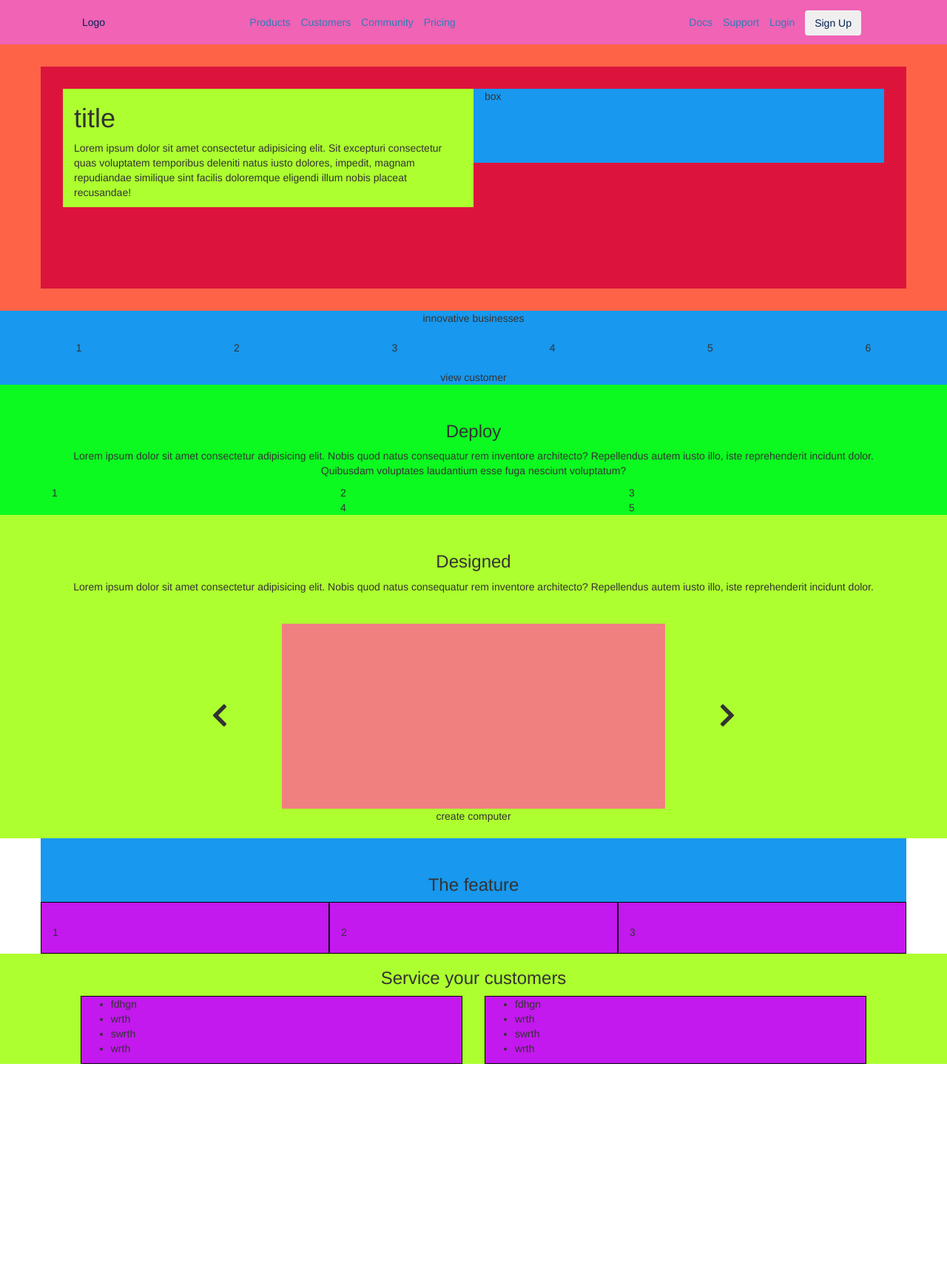
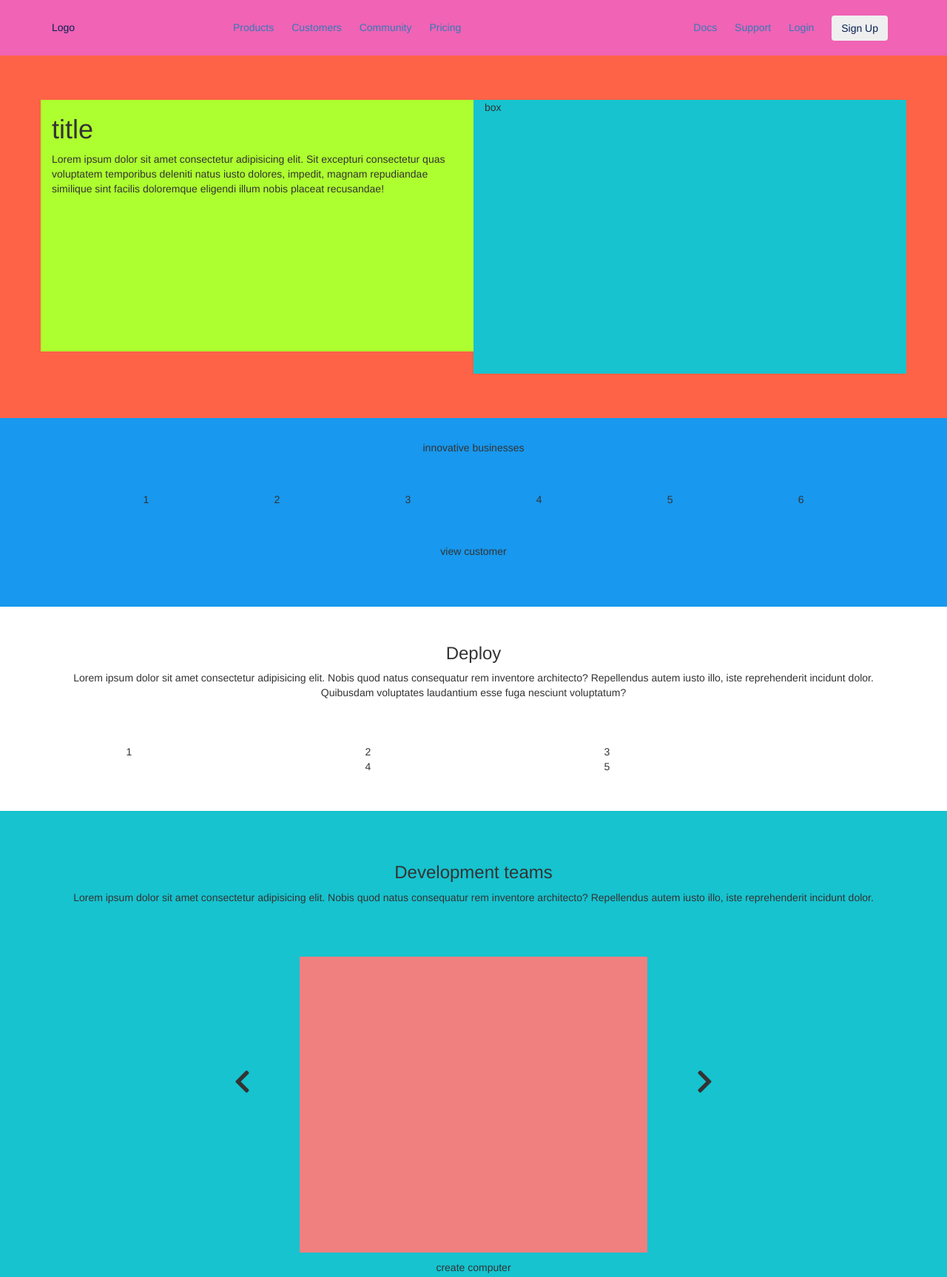
Before and after one commit to Giuseppe-Napoli/html-css-digitalocean, a plain HTML site: page index.html in a window 1280 px wide. Shown: the top 1726 px of the page at 74% size. Before the commit the page ends 1438 px from the top, so only its background shows below. Drawn offline with nearby package versions, Linux system fonts and the light colour scheme.

Commit message:
struttura terminata

```diff
--- a/css/style.css
+++ b/css/style.css
@@ -1,78 +1,99 @@
-.gn-wrapper-85{
+/* global */
+.gn-wrapper-85 {
   width: 85%;
   margin: 0 auto;
 }
-.gn-wrapper-60{
+.gn-wrapper-60 {
   width: 60%;
   margin: 0 auto;
 }
 
-.gn-mb-20{
+.gn-mb-20 {
   margin-bottom: 20px;
 }
 
-.gn-pt-30{
+.gn-pd-50 {
+  padding: 50px 0;
+}
+
+.gn-pd-30 {
+  padding: 0 30px;
+}
+.gn-pt-30 {
   padding-top: 30px;
 }
 
-.green{
-  background-color: greenyellow;
-  min-height: 100px;
-
+.gn-pd-right {
+  padding-right: 7px;
 }
 
-.blu{
-  background-color: rgb(24, 152, 238);
+/* colore */
+.green {
+  background-color: greenyellow;
+  min-height: 340px;
+}
+
+.orange {
+  background-color: rgb(230, 146, 21);
   min-height: 100px;
 }
 
-.viola{
+.sky {
+  background-color: rgb(22, 195, 207);
+  min-height: 370px;
+}
+
+.blu {
+  background-color: rgb(24, 152, 238);
+  min-height: 255px;
+}
+
+.viola {
   background-color: rgb(195, 24, 238);
   border: 1px solid black;
   min-height: 70px;
 }
-.gn-header-fixed{
+
+/* header */
+.gn-header-fixed {
   position: fixed;
   top: 0;
   width: 100%;
-  height: 60px;
-  line-height: 60px;
+  height: 75px;
+  line-height: 75px;
   z-index: 999;
   background-color: rgb(240, 99, 181);
   color: #062051;
 }
 
-.gn-header-fixed nav li{
+.gn-header-fixed nav li {
   list-style: none;
   display: inline-block;
-  padding: 0 5px;
+  padding: 0 10px;
 }
 
-.gn-main-background{
-  min-height: 350px;
-  margin-top: 60px;
+.gn-main-jumbotron {
+  min-height: 490px;
+  margin-top: 75px;
   background-color: tomato;
-  padding: 30px;
+  padding: 60px 30px;
 }
 
-.gn-jumbotron{
-  background-color: crimson;
-  padding: 30px;
-  min-height: 300px;
-}
-
-.gn-main-top{
-  min-height: 150px;
-  background-color: rgb(12, 250, 32);
-}
-
-.prova-img{
-  max-width: 600px;
-  height: 250px;
+/* sezione con img */
+.prova-img {
+  height: 400px;
+  width: 100%;
+  margin-bottom: 10px;
+  margin-top: 30px;
   background-color: lightcoral;
 }
 
-.freccia{
-  line-height: 250px;
+.freccia {
+  line-height: 400px;
   font-size: 35px;
 }
+
+/* footer */
+footer {
+  background-color: #b6108c;
+}
--- a/index.html
+++ b/index.html
@@ -27,8 +27,7 @@
     <header>
       <!-- nav-fixed -->
       <div class="gn-header-fixed">
-        <div class="gn-wrapper-85">
-          <div class="container-fluid">
+        <div class="container">
           <div class="row">
             <div class="col-xs-6 col-lg-2">Logo</div>
             <div class="col-lg-5 visible-lg">
@@ -52,9 +51,8 @@
               </nav>
               <div class="hidden-lg">
                 <span>
-                    <i class="fas fa-bars"></i>
+                  <i class="fas fa-bars gn-pd-right"></i>
                 </span>
-                </div>
               </div>
             </div>
           </div>
@@ -67,9 +65,9 @@
     <!-- MAIN -->
     <main>
       <!-- background img -->
-      <div class="gn-main-background">
+      <div class="gn-main-jumbotron">
         <div class="container">
-          <div class="row gn-jumbotron">
+          <div class="row">
             <div class="col-xs-12 col-md-6 green">
               <h1>title</h1>
               <p>
@@ -79,20 +77,18 @@
                 facilis doloremque eligendi illum nobis placeat recusandae!
               </p>
             </div>
-            <div class="col-xs-12 col-md-6 blu">box</div>
+            <div class="col-xs-12 col-md-6 sky">box</div>
           </div>
         </div>
       </div>
       <!-- /background img -->
 
-      <!-- sezione top-main -->
-      <div class="gn-main-top">
       <!-- parte sponsor -->
       <div class="container-fluid blu">
-          <div class="row text-center gn-mb-20">
+        <div class="row text-center gn-pt-30">
           <div class="col-xs-12">innovative businesses</div>
         </div>
-          <div class="row text-center gn-mb-20">
+        <div class="row text-center gn-wrapper-85 gn-pd-50">
           <div class="col-xs-6 col-md-2">1</div>
           <div class="col-xs-6 col-md-2">2</div>
           <div class="col-xs-6 col-md-2">3</div>
@@ -106,19 +102,20 @@
       </div>
       <!-- /parte sponsor -->
 
+      <!-- sezione con annidamenti nelle col di dx -->
       <div class="container">
         <div class="row">
           <div class="col-xs-12 text-center gn-pt-30">
             <h3>Deploy</h3>
             <p>
               Lorem ipsum dolor sit amet consectetur adipisicing elit. Nobis
-                quod natus consequatur rem inventore architecto? Repellendus
-                autem iusto illo, iste reprehenderit incidunt dolor. Quibusdam
+              quod natus consequatur rem inventore architecto? Repellendus autem
+              iusto illo, iste reprehenderit incidunt dolor. Quibusdam
               voluptates laudantium esse fuga nesciunt voluptatum?
             </p>
           </div>
         </div>
-          <div class="row">
+        <div class="row gn-pd-50 gn-wrapper-85">
           <div class="col-xs-12 col-md-4">1</div>
           <div class="col-xs-12 col-md-8">
             <div class="row">
@@ -130,39 +127,48 @@
           </div>
         </div>
       </div>
+      <!-- /sezione con annidamenti nelle col di dx -->
 
-        <div class="container-fluid green">
-          <div class="row text-center">
-            <div class="col-xs-12 gn-pt-30">
-              <h3>Designed</h3>
+      <!-- sezione con immagine al centro -->
+      <div class="sky gn-pd-50">
+        <div class="container">
+          <div class="row">
+            <div class="col-md-12 text-center">
+              <h3>Development teams</h3>
               <p>
                 Lorem ipsum dolor sit amet consectetur adipisicing elit. Nobis
                 quod natus consequatur rem inventore architecto? Repellendus
                 autem iusto illo, iste reprehenderit incidunt dolor.
               </p>
             </div>
-            <div class="col-xs-8 col-xs-offset-2 gn-pt-30">
-              <div class="col-xs-2">
+          </div>
+
+          <div class="row">
+            <div class="col-xs-8 col-xs-offset-2 gn-pt-30 text-center">
+              <div class="col-md-2 hidden-xs hidden-sm">
                 <span class="freccia">
                   <i class="fas fa-chevron-left"></i>
                 </span>
               </div>
-              <div class="col-xs-8">
+              <div class="col-xs-12 col-md-8">
                 <div class="prova-img"></div>
               </div>
-              <div class="col-xs-2">
+              <div class="col-md-2 hidden-xs hidden-sm">
                 <span class="freccia">
                   <i class="fas fa-chevron-right"></i>
                 </span>
               </div>
             </div>
+          </div>
+
           <div class="row text-center">
             <div class="col-xs-12 gn-mb-20">create computer</div>
           </div>
         </div>
       </div>
-      </div>
+      <!-- /sezione con immagine al centro -->
 
+      <!-- test speed -->
       <div class="container blu">
         <div class="row">
           <div class="col-xs-12 text-center gn-pt-30">
@@ -176,8 +182,8 @@
         </div>
       </div>
 
-      <div class="container-fluid green">
-        <div class="gn-wrapper-85">
+      <div class="container-fluid orange">
+        <div class="gn-wrapper-85 gn-mb-20">
           <div class="row">
             <div class="col-xs-12 text-center">
               <h3>Service your customers</h3>
@@ -186,33 +192,112 @@
           <div class="row">
             <div class="col-xs-12 col-md-6">
               <div class="viola">
-                <ul>
-                  <li>fdhgn</li>
-                  <li>wrth</li>
-                  <li>swrth</li>
-                  <li>wrth</li>
-                </ul>
+                <div>1</div>
+                <div>2</div>
+                <div>3</div>
+                <div>4</div>
+                <div>5</div>
+                <div>6</div>
               </div>
             </div>
             <div class="col-xs-12 col-md-6">
               <div class="viola">
-                <ul>
-                  <li>fdhgn</li>
-                  <li>wrth</li>
-                  <li>swrth</li>
-                  <li>wrth</li>
-                </ul>
+                <div>1</div>
+                <div>2</div>
+                <div>3</div>
+                <div>4</div>
+                <div>5</div>
+                <div>6</div>
               </div>
             </div>
           </div>
         </div>
       </div>
+      <!-- /test speed -->
+
+      <!-- sezione con immagine al centro -->
+      <div class="sky gn-pd-50">
+        <div class="container">
+          <div class="row">
+            <div class="col-md-12 text-center">
+              <h3>Development teams</h3>
+              <p>
+                Lorem ipsum dolor sit amet consectetur adipisicing elit. Nobis
+                quod natus consequatur rem inventore architecto? Repellendus
+                autem iusto illo, iste reprehenderit incidunt dolor.
+              </p>
+            </div>
+          </div>
+
+          <div class="row">
+            <div class="col-xs-8 col-xs-offset-2 gn-pt-30 text-center">
+              <div class="col-md-2 hidden-xs hidden-sm">
+                <span class="freccia">
+                  <i class="fas fa-chevron-left"></i>
+                </span>
+              </div>
+              <div class="col-xs-12 col-md-8">
+                <div class="prova-img"></div>
+              </div>
+              <div class="col-md-2 hidden-xs hidden-sm">
+                <span class="freccia">
+                  <i class="fas fa-chevron-right"></i>
+                </span>
+              </div>
+            </div>
+          </div>
+
+          <div class="row text-center">
+            <div class="col-xs-12 gn-mb-20">create computer</div>
+          </div>
+        </div>
+      </div>
+      <!-- /sezione con immagine al centro -->
+
+      <!-- parte finale main -->
+      <div class="container-fluid blu">
+        <div class="gn-wrapper-85 gn-mb-20">
+          <div class="row">
+            <div class="col-xs-12 text-center gn-pd-50">
+              <h3>Service your customers</h3>
+              <button class="btn">Create your account</button>
+            </div>
+          </div>
+        </div>
+      </div>
+      <!-- /parte finale main -->
     </main>
     <!-- /MAIN -->
 
     <!-- FOOTER -->
-    <footer></footer>
+    <footer>
+      <div class="container gn-pd-50">
+        <div class="row">
+          <div class="col-lg-4">
+            <div class="orange"></div>
+          </div>
+          <div class="col-lg-8">
+            <div class="row">
+              <div class="col-lg-3 col-md-6">
+                <div class="col-xs-12 green">1</div>
+              </div>
+              <div class="col-lg-3 col-md-6">
+                <div class="col-xs-12 green">2</div>
+              </div>
+              <div class="col-lg-3 col-md-6">
+                <div class="col-xs-12 green">3</div>
+              </div>
+              <div class="col-lg-3 col-md-6">
+                <div class="col-xs-12 green">4</div>
+              </div>
+            </div>
+          </div>
+        </div>
+      </div>
+    </footer>
     <!-- /FOOTER -->
+
+
 
     <!-- jQuery (necessary for Bootstrap's JavaScript plugins) -->
     <script
```
Lines whose indentation alone changed are shown as unchanged.
